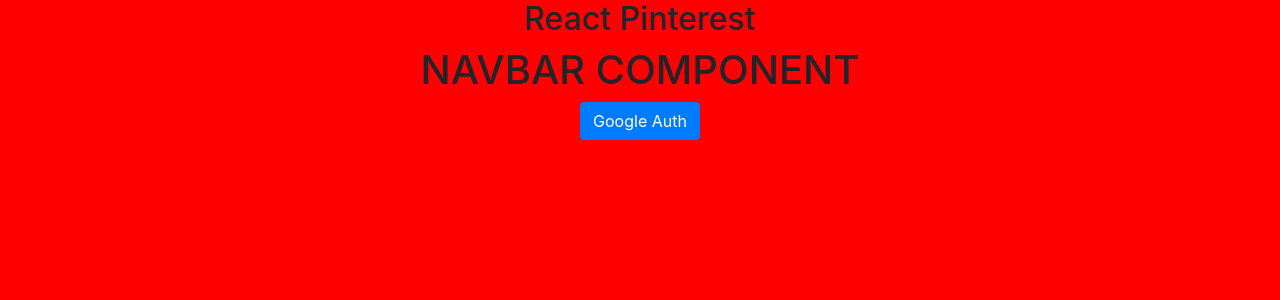
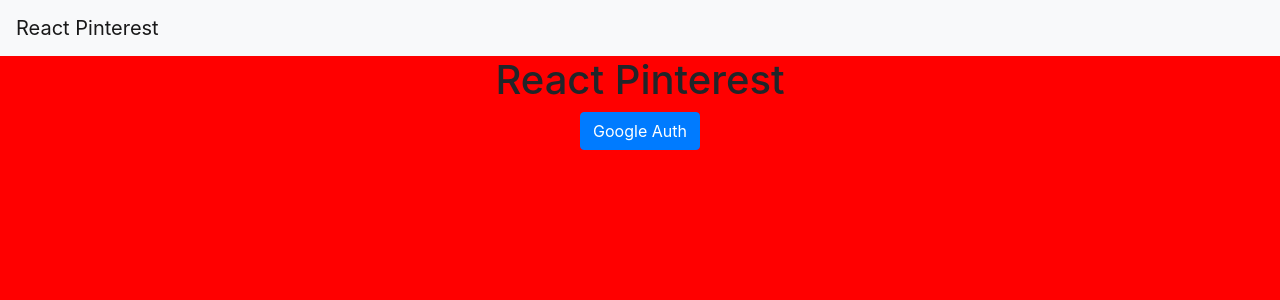
Before and after one commit to davideverett89/react-pinterest, a React (Create React App) app: page / in a window 1280 px wide. Shown: the top 300 px of the page. Built offline with nearby package versions, Linux system fonts and the light colour scheme; no server answers.

Commit message:
Logout works.

```diff
--- a/package.json
+++ b/package.json
@@ -10,6 +10,7 @@
     "axios": "^0.19.2",
     "bootstrap": "^4.4.1",
     "firebase": "^7.14.3",
+    "prop-types": "^15.7.2",
     "react": "^16.13.1",
     "react-dom": "^16.13.1",
     "react-scripts": "3.4.1"
--- a/src/App/App.js
+++ b/src/App/App.js
@@ -44,8 +44,8 @@
 
     return (
       <div className="App">
-        <h2>React Pinterest</h2>
-        <MyNavBar />
+        <MyNavBar authed={authed} />
+        <h1>React Pinterest</h1>
         {loadComponent()}
       </div>
     );
--- a/src/components/MyNavBar/MyNavBar.js
+++ b/src/components/MyNavBar/MyNavBar.js
@@ -1,12 +1,44 @@
+/* eslint-disable max-len */
 import React from 'react';
+import PropTypes from 'prop-types';
 import './MyNavBar.scss';
 
+import firebase from 'firebase/app';
+import 'firebase/auth';
+
 class MyNavBar extends React.Component {
+  static propTypes = {
+    authed: PropTypes.bool.isRequired,
+  }
+
+  logMeOut = (e) => {
+    e.preventDefault();
+    firebase.auth().signOut();
+  };
+
   render() {
+    const { authed } = this.props;
     return (
-          <div className="MyNavBar">
-              <h1>NAVBAR COMPONENT</h1>
-          </div>
+         <div className="MyNavBar">
+            <nav className="navbar navbar-expand-lg navbar-light bg-light">
+                <a className="navbar-brand" href="#">React Pinterest</a>
+                <button className="navbar-toggler" type="button" data-toggle="collapse" data-target="#navbarSupportedContent" aria-controls="navbarSupportedContent" aria-expanded="false" aria-label="Toggle navigation">
+                    <span className="navbar-toggler-icon"></span>
+                </button>
+
+                <div className="collapse navbar-collapse" id="navbarSupportedContent">
+                    <ul className="navbar-nav ml-auto">
+                        <li className="nav-item active">
+                            {
+                                authed
+                                  ? <button className="nav-link btn btn-danger" onClick={this.logMeOut}>Logout</button>
+                                  : ''
+                            }
+                        </li>
+                    </ul>
+                </div>
+            </nav>
+        </div>
     );
   }
 }
```
